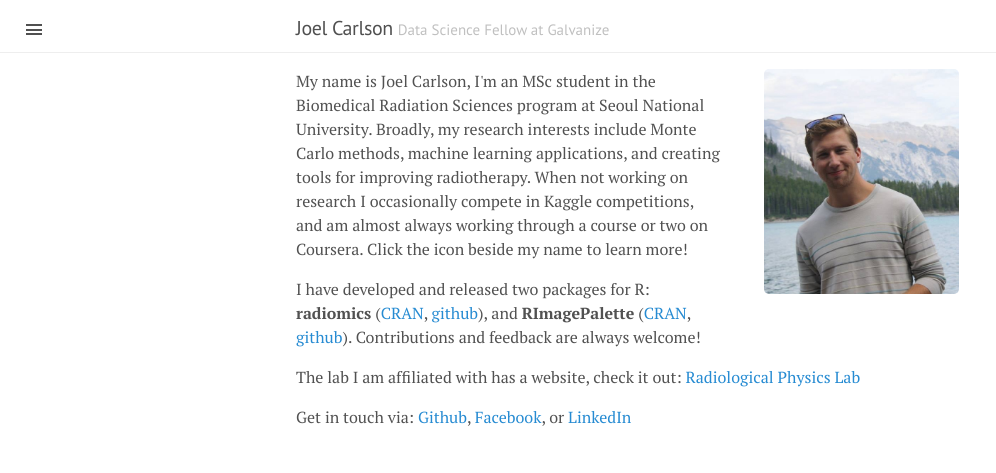
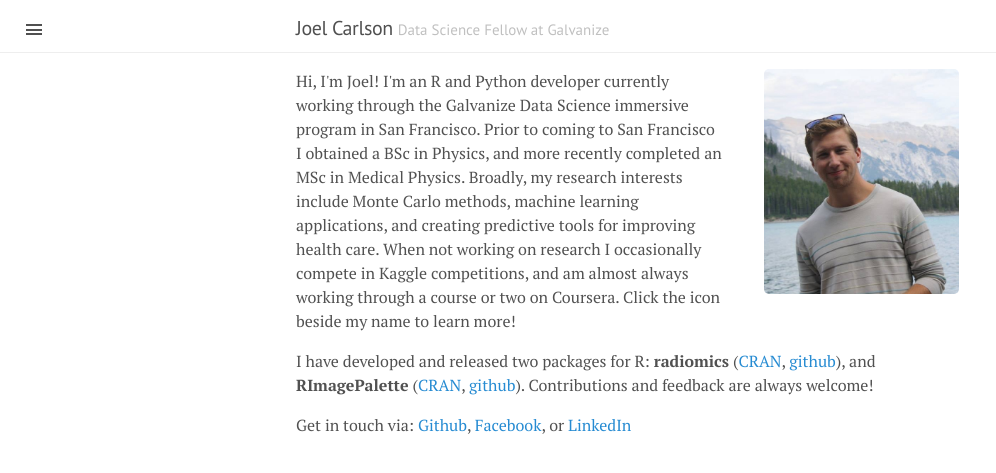
Before and after one commit to joelcarlson/joelcarlson.github.io, a Jekyll site: the page built from index.html, in a window 1280 px wide. Shown: the top 473 px of the page, without its empty margins (0-996 px from the left). Built offline with Jekyll 4.4.1, drawn with Linux system fonts in a browser that asks for light colours.

Commit message:
edit index

```diff
--- a/index.html
+++ b/index.html
@@ -6,16 +6,16 @@ layout: default
 <div style="float: right;padding-left:40px;padding-right:25px;">
   <img src="/figs/Rockies.jpg" alt="Joel Carlson" title="Joel Carlson" height="225px"/>
 </div>
-<p>My name is Joel Carlson, I'm an MSc student in the Biomedical Radiation
-  Sciences program at Seoul National University. Broadly, my research interests
-  include Monte Carlo methods, machine learning applications, and creating tools
-  for improving radiotherapy. When not working on research I occasionally
+<p> Hi, I'm Joel! I'm an R and Python developer currently working through the
+  Galvanize Data Science immersive program in San Francisco.
+   Prior to coming to San Francisco I obtained a BSc in Physics, and more recently completed
+   an MSc in Medical Physics. Broadly, my research interests include Monte Carlo methods,
+    machine learning applications, and creating predictive tools
+  for improving health care. When not working on research I occasionally
   compete in Kaggle competitions, and am almost always working through a
   course or two on Coursera. Click the icon beside my name to learn more!</p>
 
 <p>I have developed and released two packages for R: <b>radiomics</b> (<a href="https://cran.r-project.org/web/packages/radiomics/index.html">CRAN</a>, <a href="https://github.com/joelcarlson/radiomics">github</a>), and <b>RImagePalette</b> (<a href="https://cran.r-project.org/web/packages/RImagePalette/index.html">CRAN</a>, <a href="https://github.com/joelcarlson/RImagePalette">github</a>). Contributions and feedback are always welcome!</p>
-
-<p>The lab I am affiliated with has a website, check it out: <a href="http://rplab.snu.ac.kr/">Radiological Physics Lab</a></p>
 
 Get in touch via: <a href="https://github.com/joelcarlson">Github</a>, <a href="https://www.facebook.com/joel.carlson.79">Facebook</a>, or <a href="https://ca.linkedin.com/pub/joel-carlson/47/279/1b6">LinkedIn</a>
 
```
